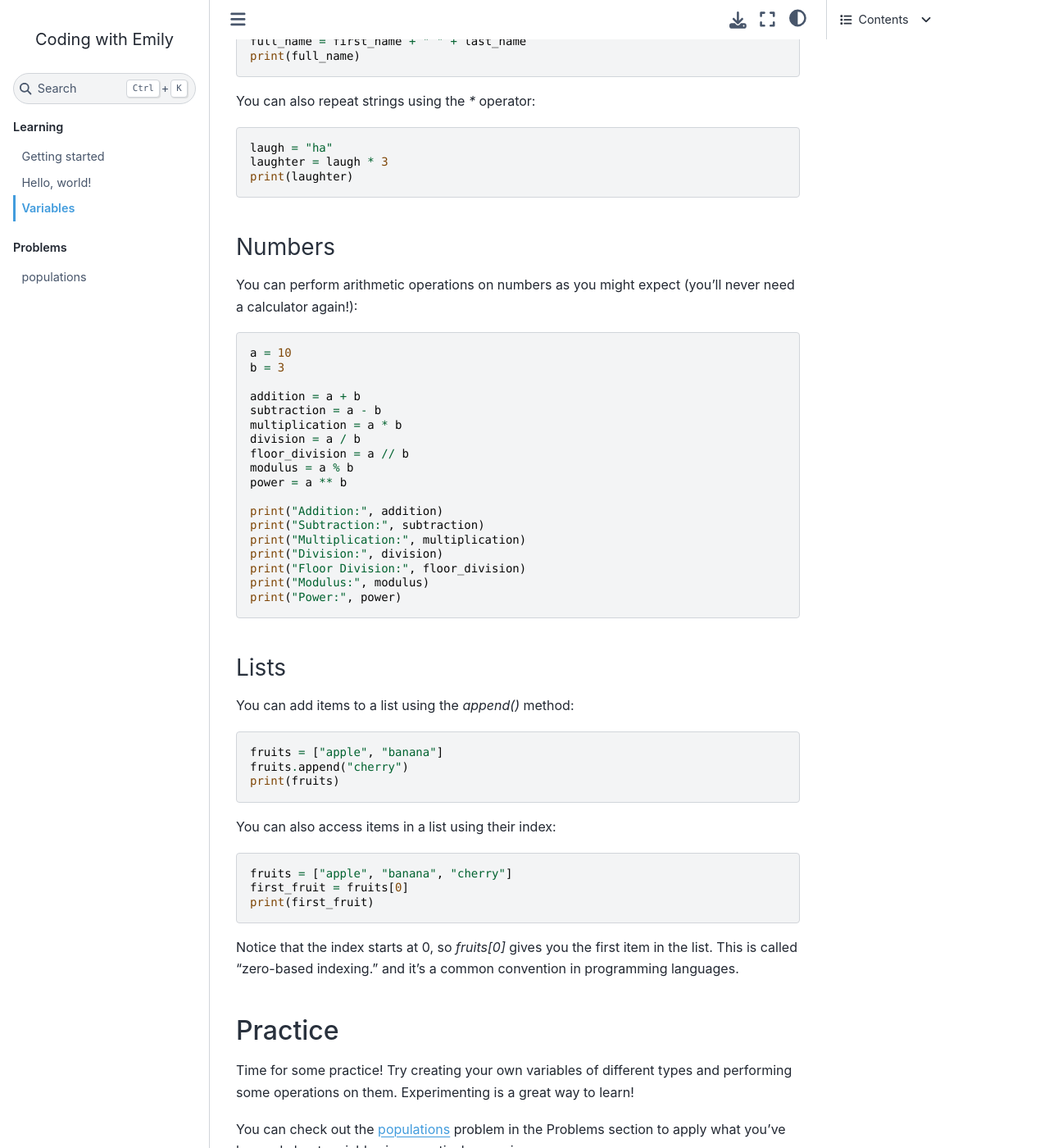
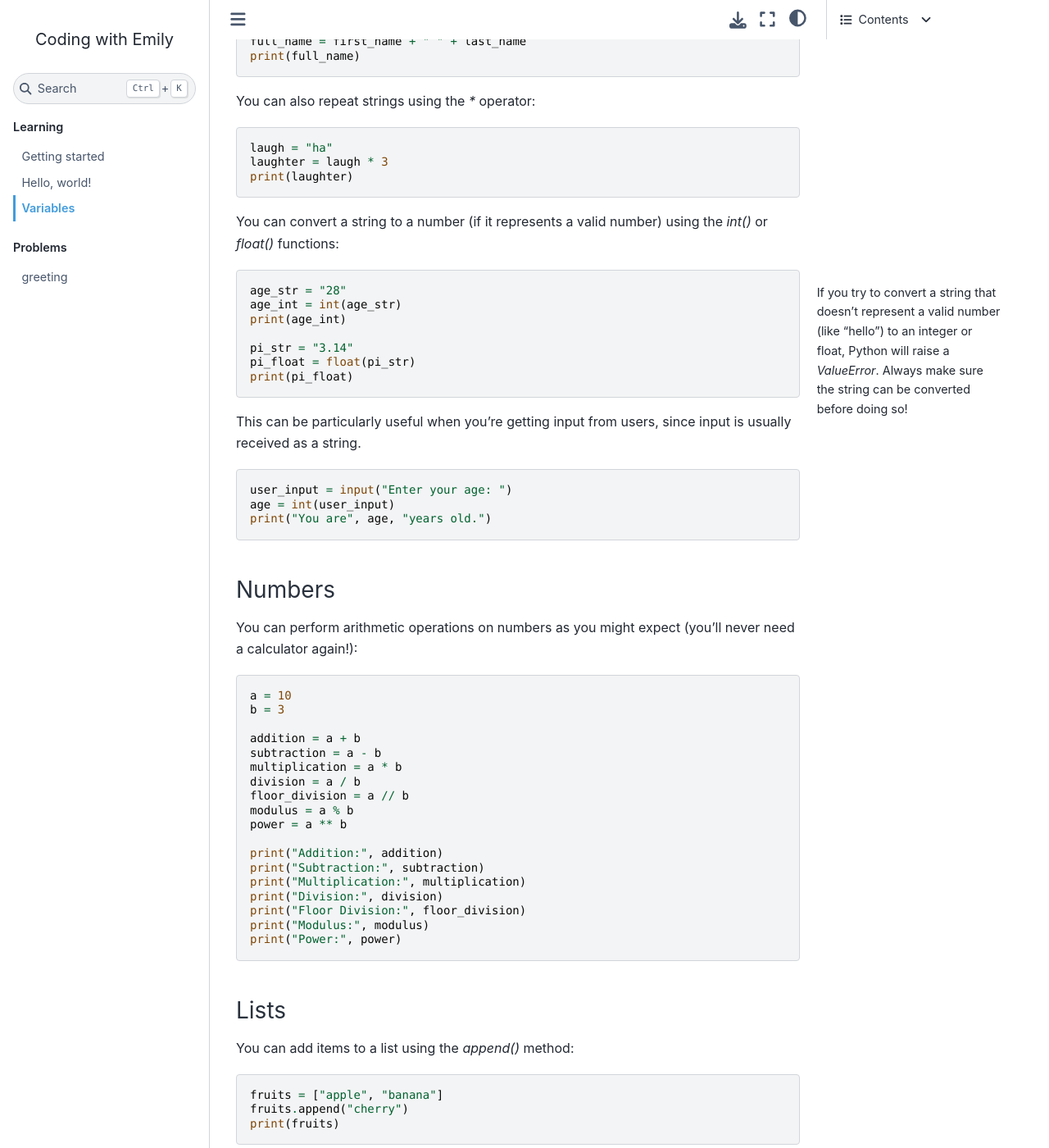
Before and after one commit to TomWagg/coding-with-em, a Sphinx documentation site: the page built from docs/pages/learning/variables.rst, in a window 1280 px wide and 1400 px high, scrolled down 3109 px. Shown: the whole window at 82% size. Built offline with Sphinx 7.4.7 and the Sphinx Book theme 1.1.4, drawn with Linux system fonts in a browser that asks for light colours; some of the changed text lies outside the part shown.

Commit message:
greeting problem

```diff
--- a/docs/index.rst
+++ b/docs/index.rst
@@ -13,4 +13,4 @@
     :maxdepth: 4
     :caption: Problems
 
-    pages/problems/populations
+    pages/problems/greeting
--- a/docs/pages/learning/variables.rst
+++ b/docs/pages/learning/variables.rst
@@ -132,6 +132,32 @@
     laughter = laugh * 3
     print(laughter)
 
+You can convert a string to a number (if it represents a valid number) using the `int()` or `float()` functions:
+
+.. margin::
+
+    If you try to convert a string that doesn't represent a valid number (like "hello") to an integer or float, Python will raise a `ValueError`. Always make sure the string can be converted before doing so!
+
+
+.. code-block:: python
+
+    age_str = "28"
+    age_int = int(age_str)
+    print(age_int)
+
+    pi_str = "3.14"
+    pi_float = float(pi_str)
+    print(pi_float)
+
+This can be particularly useful when you're getting input from users, since input is usually received as a string.
+
+.. code-block:: python
+
+    user_input = input("Enter your age: ")
+    age = int(user_input)
+    print("You are", age, "years old.")
+
+
 Numbers
 -------
 
@@ -184,4 +210,4 @@
 
 Time for some practice! Try creating your own variables of different types and performing some operations on them. Experimenting is a great way to learn!
 
-You can check out the `populations <../problems/populations.html>`_ problem in the Problems section to apply what you've learned about variables in a practical scenario.
+You can check out the `greeting <../problems/greeting.html>`_ problem in the Problems section to apply what you've learned about variables in a practical scenario.
```
Also changed, not shown: docs/pages/problems/greeting.rst (added, +37 -0 lines), 1 other file.
